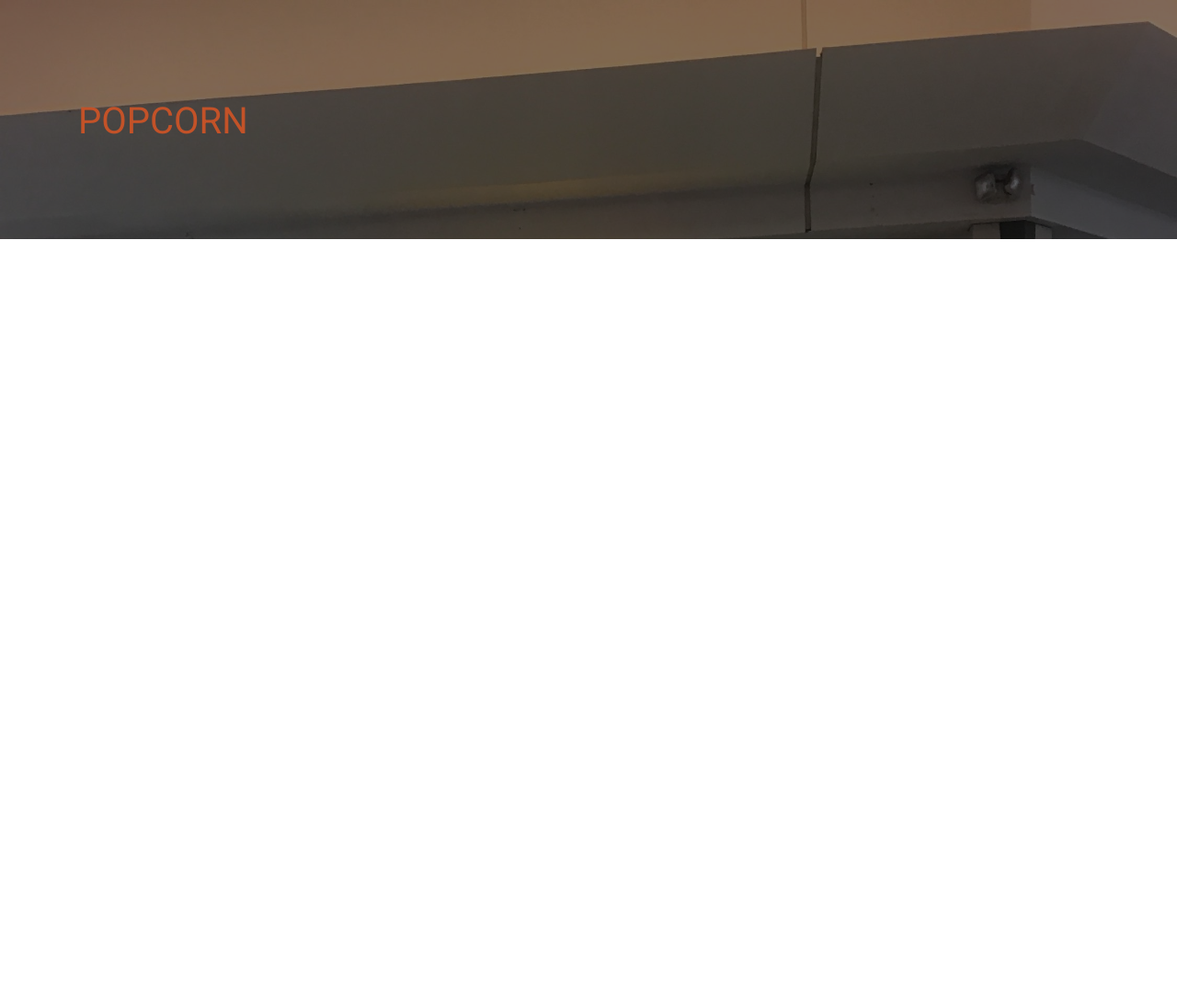
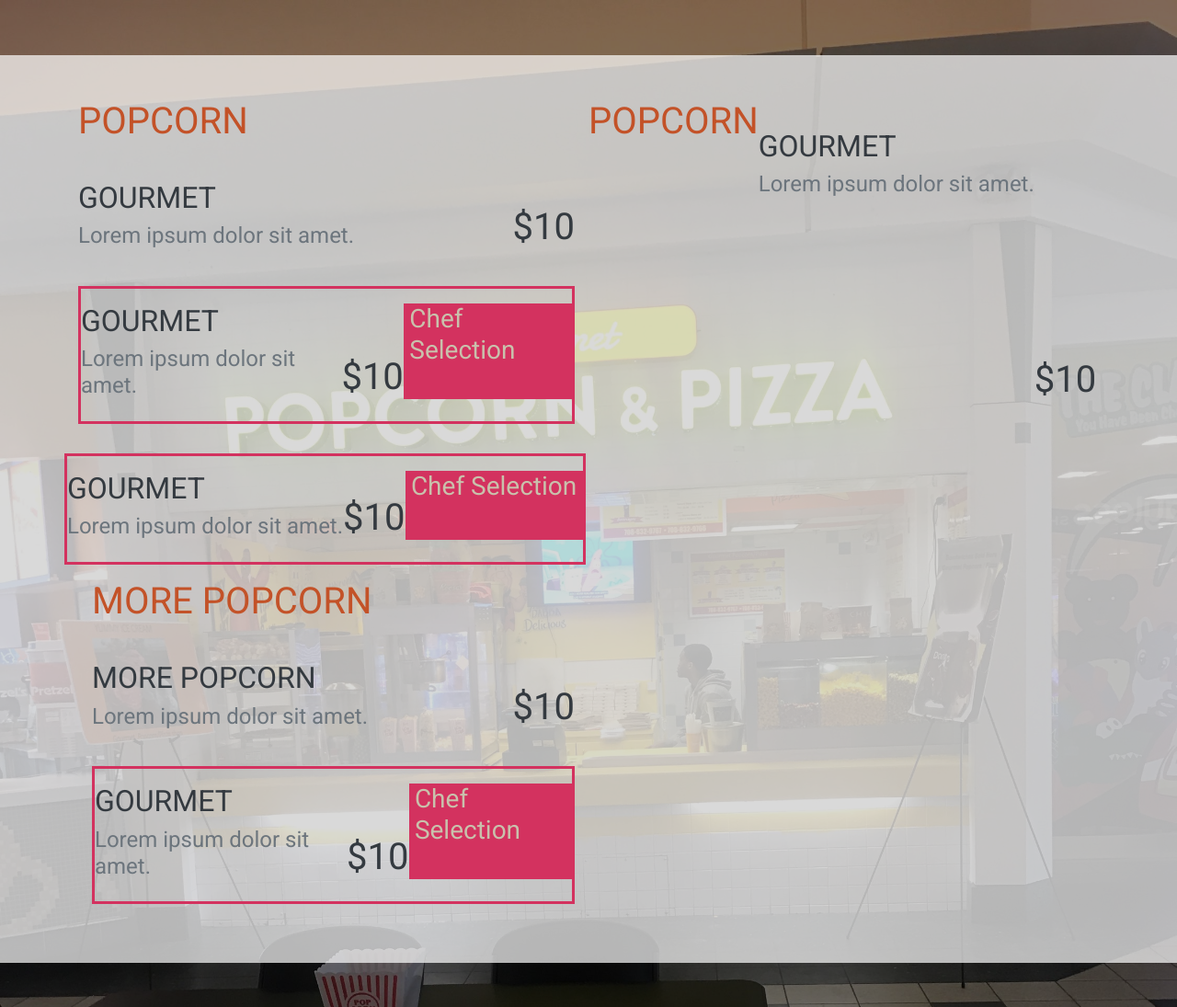
Before and after one commit to kilik42/gourmet-popcorn-site, a plain HTML site: page index.html in a window 1280 px wide. Shown: the part 1707-2802 px from the top of the page at 92% size. Before the commit the page ends 1967 px from the top, so only its background shows below. Drawn offline with nearby package versions, Linux system fonts and the light colour scheme.

Commit message:
working on menu

```diff
--- a/css/main.css
+++ b/css/main.css
@@ -215,7 +215,24 @@ body{
   outline-offset: 0.3rem;
 }
 
+/* ###################################menu################################ */
 
+#menu{
+  background: linear-gradient(rgba(255,255,255,0.7),rgba(255,255,255,0.7)),url(../images/) center/cover fixed no-repeat;
+
+}
+
+.special{
+  border: 3px solid #d3325f;
+  position: relative;
+}
+.special-text{
+  position: absolulte;
+  top: 0;
+  right: 10%;
+  background: #d3325f;
+  padding: 0 0.4rem;
+}
 
 
 
--- a/index.html
+++ b/index.html
@@ -226,14 +226,150 @@
          <!-- end title -->
       <!-- single item -->
 
+        <div class="single-item d-flex justify-content-between my-3 py-3">
+          <div class="single-item-text">
+            <h2 class="text-uppercase text-dark">gourmet </h2>
+            <h4 class="text-muted">Lorem ipsum dolor sit amet.</h4>
+          </div>
+          <div class="single-item-price align-self-end">
+                <h1 class="text-uppercase text-dark"> $10</h1>
+          </div>
+        </div>
 
 
+       <!-- end item -->
+
+       <!-- single item -->
+
+         <div class="single-item d-flex justify-content-between my-3 py-3 special">
+           <div class="single-item-text">
+             <h2 class="text-uppercase text-dark">gourmet </h2>
+             <h4 class="text-muted">Lorem ipsum dolor sit amet.</h4>
+           </div>
+           <div class="single-item-price align-self-end">
+                 <h1 class="text-uppercase text-dark"> $10</h1>
+           </div>
+
+            <h3 class="special-text text-capitalize">
+              chef selection</h3>
+
+         </div>
+
+
+        <!-- end item -->
 
 
       </div>
 
       <!-- end of first column -->
-      <div class="col-md-6"></div>
+
+<!-- ################################################################################# -->
+<!-- title -->
+<div class="row">
+<div class="col">
+  <h1 class="primary-color text-uppercase">
+    popcorn
+  </h1>
+</div>
+</div>
+ <!-- end title -->
+<!-- single item -->
+
+<div class="single-item d-flex justify-content-between my-3 py-3">
+  <div class="single-item-text">
+    <h2 class="text-uppercase text-dark">gourmet </h2>
+    <h4 class="text-muted">Lorem ipsum dolor sit amet.</h4>
+  </div>
+  <div class="single-item-price align-self-end">
+        <h1 class="text-uppercase text-dark"> $10</h1>
+  </div>
+</div>
+
+
+<!-- end item -->
+
+<!-- single item -->
+
+ <div class="single-item d-flex justify-content-between my-3 py-3 special">
+   <div class="single-item-text">
+     <h2 class="text-uppercase text-dark">gourmet </h2>
+     <h4 class="text-muted">Lorem ipsum dolor sit amet.</h4>
+   </div>
+   <div class="single-item-price align-self-end">
+         <h1 class="text-uppercase text-dark"> $10</h1>
+   </div>
+
+    <h3 class="special-text text-capitalize">
+      chef selection</h3>
+
+ </div>
+
+
+<!-- end item -->
+
+
+</div>
+
+<!-- end of first column -->
+
+
+<!-- second column -->
+
+      <div class="col-md-6">
+
+        <!-- second column -->
+              <!-- title -->
+              <div class="row">
+              <div class="col">
+               <h1 class="primary-color text-uppercase">
+                 more popcorn
+               </h1>
+              </div>
+              </div>
+              <!-- end title -->
+
+              <!-- single item -->
+
+              <div class="single-item d-flex justify-content-between my-3 py-3">
+               <div class="single-item-text">
+                 <h2 class="text-uppercase text-dark">more popcorn </h2>
+                 <h4 class="text-muted">Lorem ipsum dolor sit amet.</h4>
+               </div>
+               <div class="single-item-price align-self-end">
+                     <h1 class="text-uppercase text-dark"> $10</h1>
+               </div>
+              </div>
+
+
+              <!-- end item -->
+
+              <!-- single item -->
+
+              <div class="single-item d-flex justify-content-between my-3 py-3 special">
+                <div class="single-item-text">
+                  <h2 class="text-uppercase text-dark">gourmet </h2>
+                  <h4 class="text-muted">Lorem ipsum dolor sit amet.</h4>
+                </div>
+                <div class="single-item-price align-self-end">
+                      <h1 class="text-uppercase text-dark"> $10</h1>
+                </div>
+
+                 <h3 class="special-text text-capitalize">
+                   chef selection</h3>
+
+              </div>
+
+
+              <!-- end item -->
+
+
+              </div>
+
+              <!-- end of second column -->
+
+
+
+      </div>
     </div>
   </div>
 </section>
```
